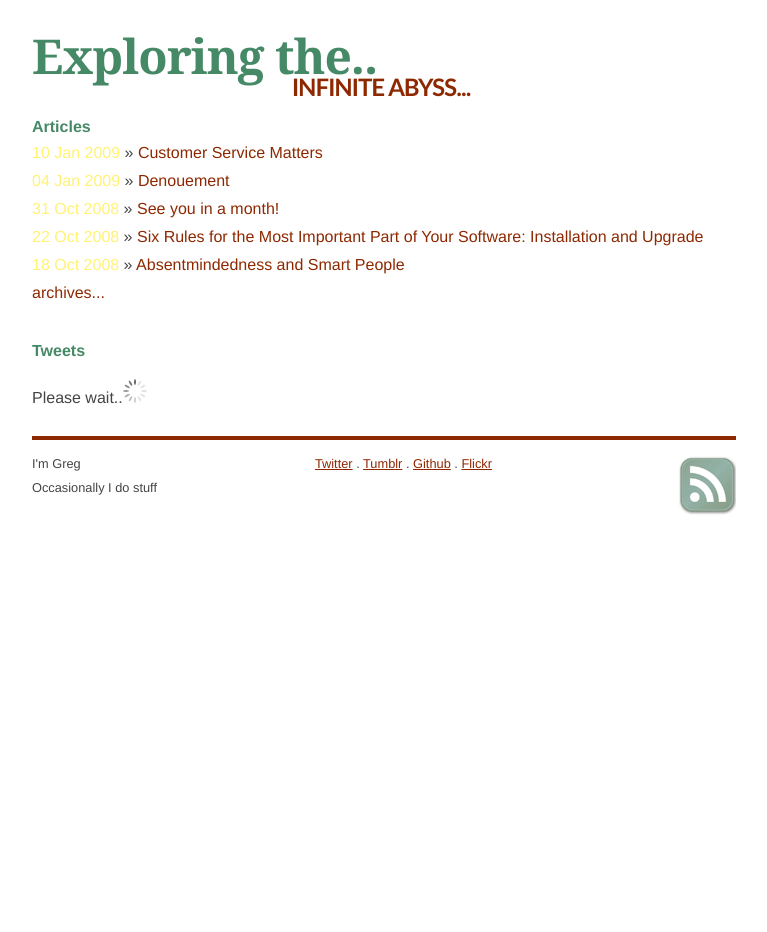
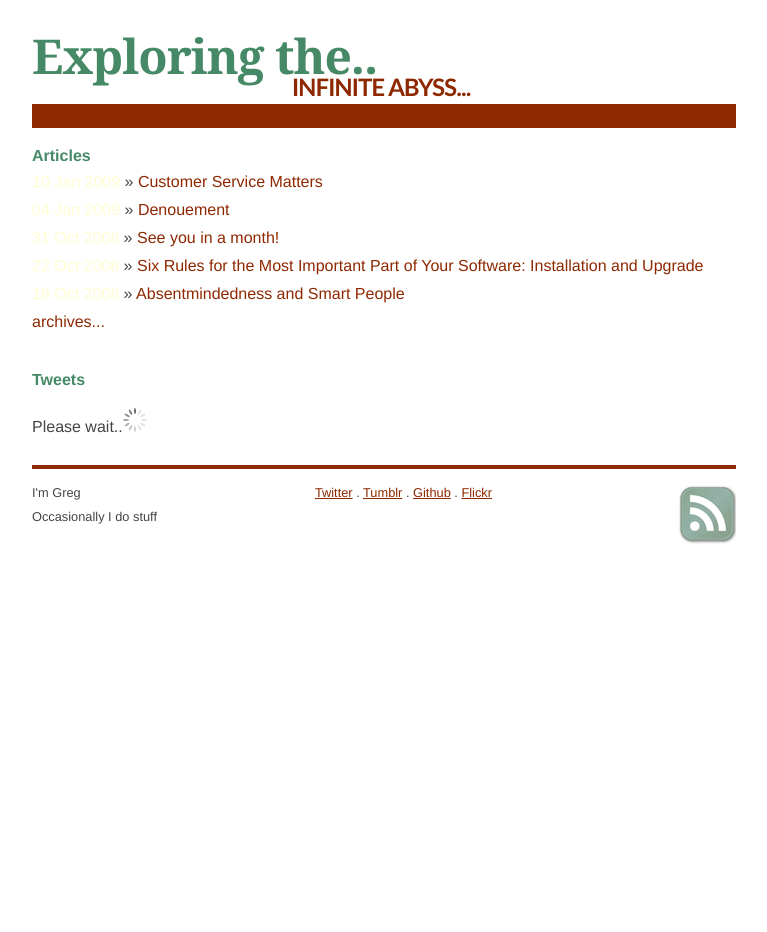
Before and after one commit to mhyrr/mhyrr.github.com, a Jekyll site: the page built from index.html, in a window 1280 px wide. Shown: the whole page, without its empty margins (256-1023 px from the left). Built offline with Jekyll 4.4.1, drawn with Linux system fonts in a browser that asks for light colours.

Commit message:
Other way

```diff
--- a/_layouts/default.html
+++ b/_layouts/default.html
@@ -24,6 +24,8 @@
     </h2>
   </div>
   <ul id="linkbar">
+	<li>
+	</li>
 	<!-- <li>
 		<a href="/">Home</a>
 	</li>
--- a/css/screen.css
+++ b/css/screen.css
@@ -70,7 +70,7 @@ ul.posts {
   }
 
   ul.posts span {
-    color: #FFF274;
+    color: #FFFDD2;
     font-family: "Helvetica Neue",Helvetica,Arial,Verdana,sans-serif;
   }
 
```
